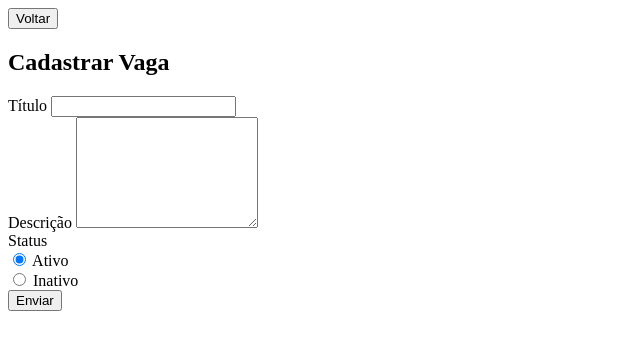
After one commit to erichfr/webvagas, a PHP site: page /includes/formulario.php in a window 1280 px wide. The commit adds this page. Shown: the top 350 px of the page, without its empty margins (0-640 px from the left). Run offline with PHP 8.4, Linux system fonts and the light colour scheme.

Commit message:
add classes

```diff
--- /dev/null
+++ b/app/Entity/vaga.php
@@ -0,0 +1 @@
+<?php
--- /dev/null
+++ b/includes/formulario.php
@@ -0,0 +1,48 @@
+<main>
+
+<section>
+    <a href="cadastrar.php">
+        <button class="btn btn-success">Voltar</button>
+    </a>
+</section>
+
+<h2 class="mt-3">Cadastrar Vaga</h2>
+
+<form method="post">
+
+<div class="form-group">
+    <label>Título</label>
+    <input type="text" class="form-control" name="titulo">
+</div>
+
+<div class="form-group">
+    <label>Descrição</label>
+    <textarea class="form-control" name="descricao" rows="7"></textarea>
+</div>
+
+<div class="form-group">
+    <label>Status</label>
+
+    <div>
+        <div class="form-check form-check-inline">
+            <label class="form-control">
+                <input type="radio" name="ativo" value="Sim" checked> Ativo
+            </label>
+        </div>
+
+        <div class="form-check form-check-inline">
+            <label class="form-control">
+                <input type="radio" name="ativo" value="Não"> Inativo
+            </label>
+        </div>
+    </div>
+
+</div>
+
+<div class="form-group">
+    <button type="submit" class="btn btn-success">Enviar</button>
+</div>
+
+</form>
+
+</main>
--- a/index.php
+++ b/index.php
@@ -1,3 +1,7 @@
 <?php
+
+require __DIR__ ."./vendor/autoload.php";
+
 include __DIR__ . "./includes/header.php";
+include __DIR__ . "./includes/listagem.php";
 include __DIR__ . "./includes/footer.php";
```
Also changed, not shown: cadastrar.php (added, +14 -0 lines), includes/listagem.php (added, +9 -0 lines).
